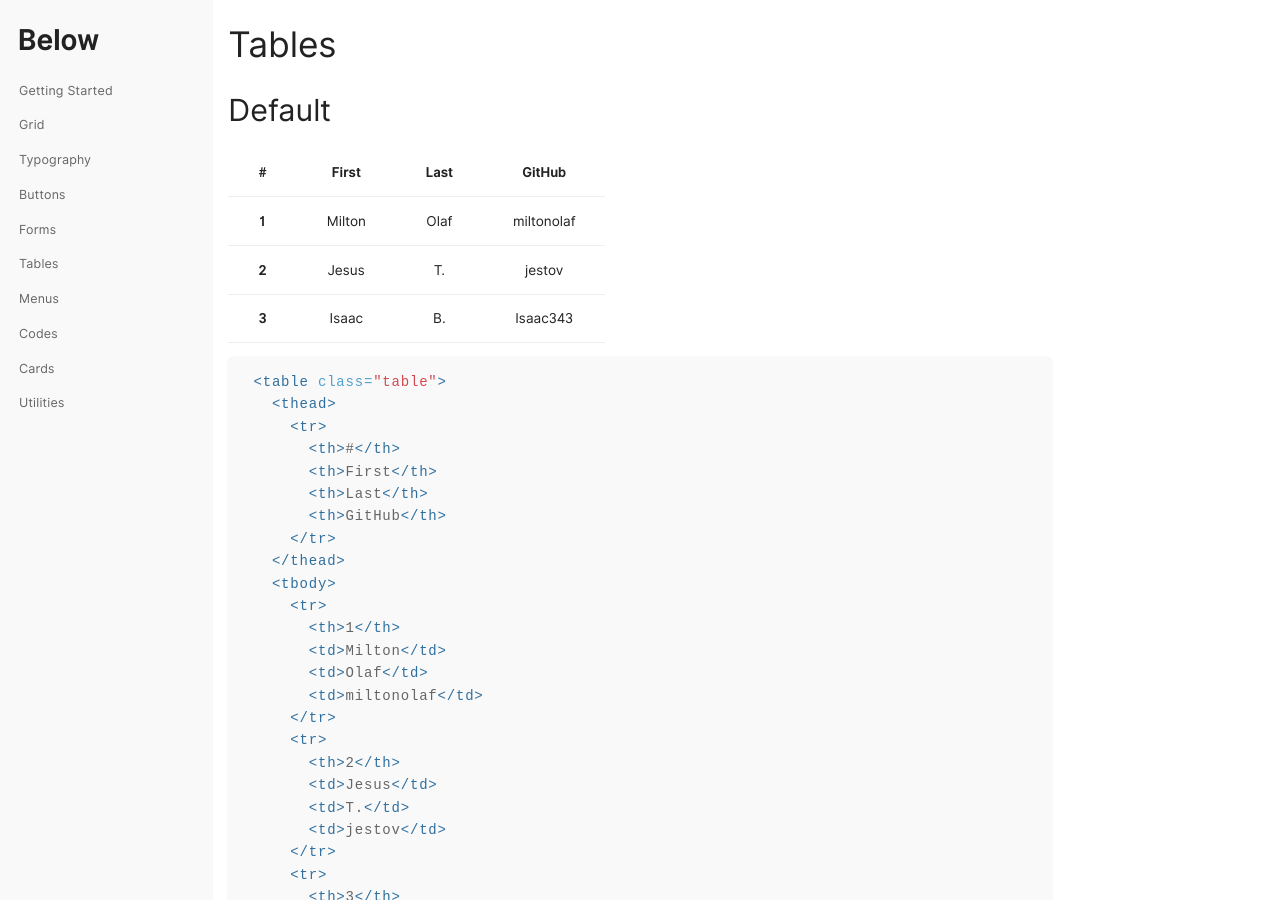
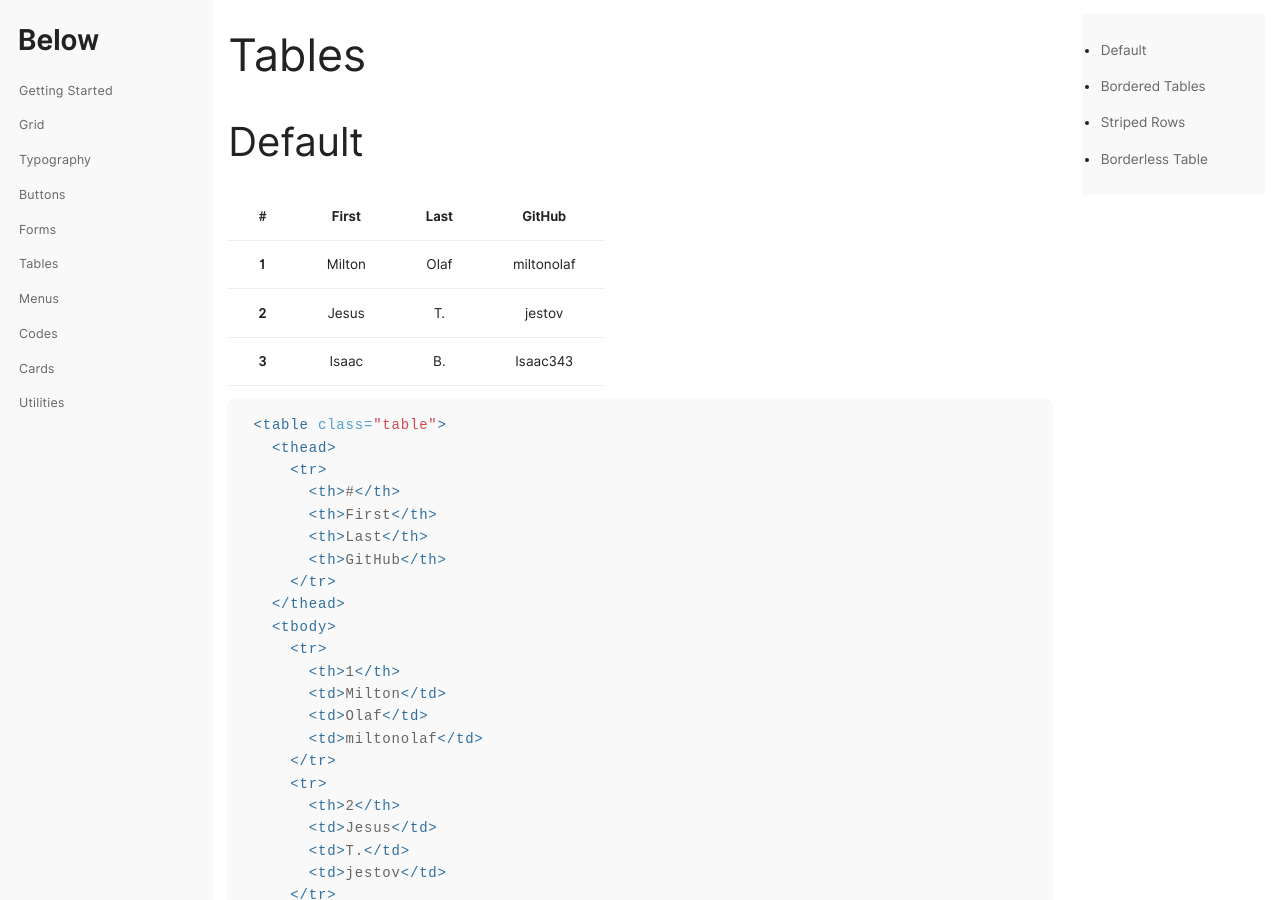
Before and after one commit to innusource/below, a Jekyll site: the page built from 06-tables.md, in a window 1280 px wide and 900 px high. Built offline with Jekyll 4.4.1, drawn with Linux system fonts in a browser that asks for light colours; the table of contents is made by our own code.

Commit message:
activate toc

```diff
--- a/06-tables.md
+++ b/06-tables.md
@@ -2,12 +2,12 @@
 layout: default
 permalink: tables/
 title: Tables
+toc: true
 ---
+# Tables
 
-<h3>Tables</h3>
-
-<h4>Default</h4>
-
+## Default
+{% capture example %}
 <table class="table">
   <thead>
     <tr>
@@ -38,42 +38,12 @@ title: Tables
     </tr>
   </tbody>
 </table>
-{% highlight html %}
-<table class="table">
-  <thead>
-    <tr>
-      <th>#</th>
-      <th>First</th>
-      <th>Last</th>
-      <th>GitHub</th>
-    </tr>
-  </thead>
-  <tbody>
-    <tr>
-      <th>1</th>
-      <td>Milton</td>
-      <td>Olaf</td>
-      <td>miltonolaf</td>
-    </tr>
-    <tr>
-      <th>2</th>
-      <td>Jesus</td>
-      <td>T.</td>
-      <td>jestov</td>
-    </tr>
-    <tr>
-      <th>3</th>
-      <td>Isaac</td>
-      <td>B.</td>
-      <td>Isaac343</td>
-    </tr>
-  </tbody>
-</table>
-{% endhighlight %}
+{% endcapture %}
+{% include example.html content=example %}
 
 
 
-<h4>Bordered Tables</h4>
+## Bordered Tables
 
 <h6>Border out</h6>
 <table class="table bordered">
@@ -159,7 +129,7 @@ title: Tables
 </table>
 {% endhighlight %}
 
-<h4>Striped Rows</h4>
+## Striped Rows
 <table class="table striped">
   <thead>
     <tr>
@@ -201,7 +171,7 @@ title: Tables
 </table>
 {% endhighlight %}
 
-<h4>Borderless Table</h4>
+## Borderless Table
 <table class="table borderless">
   <thead>
     <tr>
```
Also changed, not shown: 02-grid.md (+1 -0 lines), 07-menus.md (+1 -0 lines), 08-codes.md (+1 -0 lines), 09-cards.md (+1 -0 lines), 10-utilities.md (+1 -0 lines).
